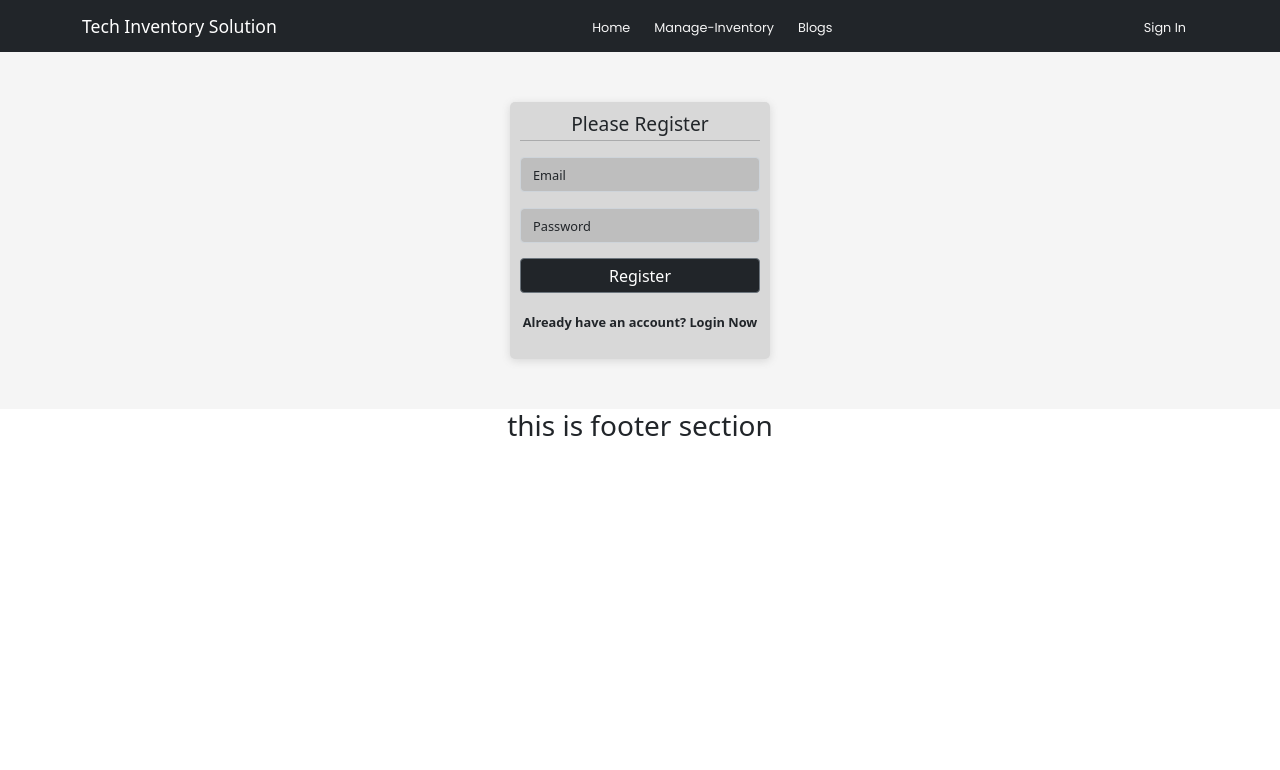
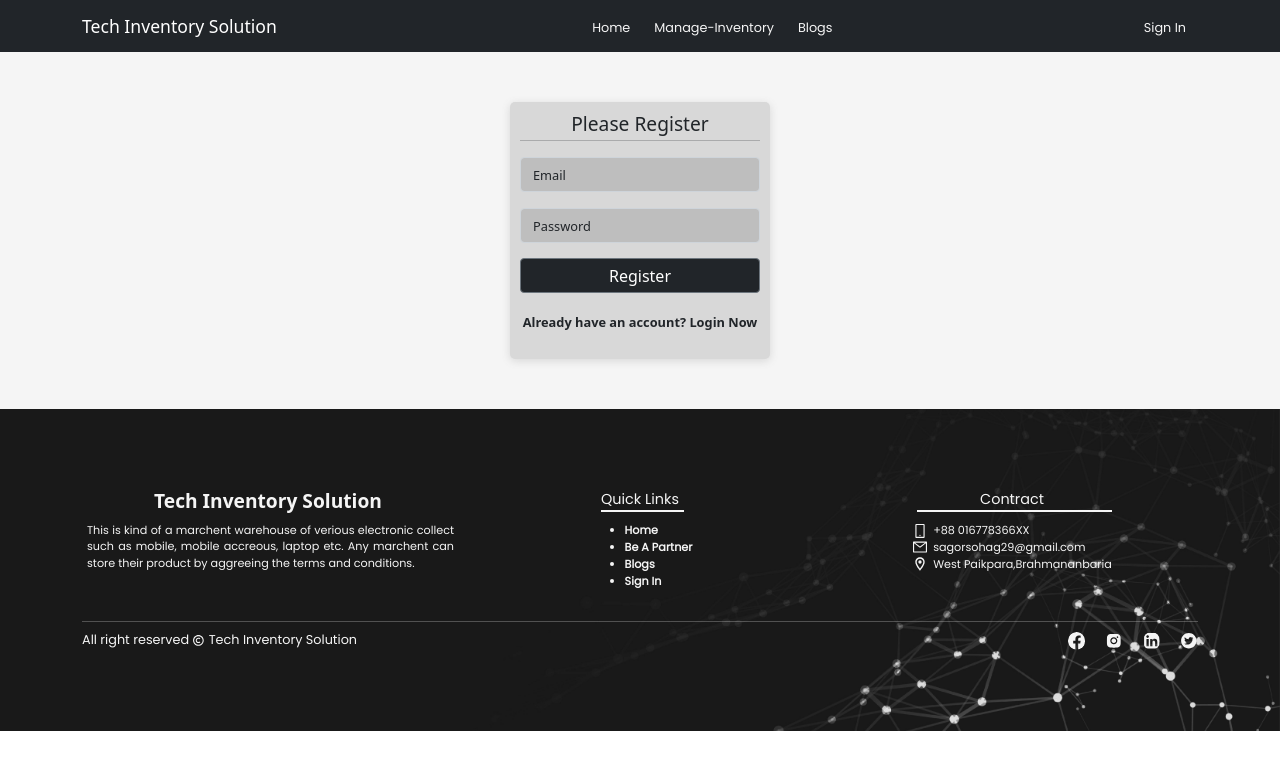
Before and after one commit to SohagSagar/full-stack-inventory-solution-using-react-mongodb-firebaseAuth-client-side, a React (Create React App) app: page /register in a window 1280 px wide. Shown: the top 770 px of the page. Built offline with nearby package versions, Linux system fonts and the light colour scheme; a web font is replaced by a local one.

Commit message:
footer section added

```diff
--- a/src/SharedComponents/Footer/Footer.css
+++ b/src/SharedComponents/Footer/Footer.css
@@ -0,0 +1,98 @@
+.footer{
+    padding-top: 80px;
+    background-image: url('../../../public/footer-bg.jpg');
+    background-repeat: no-repeat;
+    background-size: cover;
+    padding-bottom: 80px;
+}
+.footer-container{
+   display: flex;
+   align-items:flex-start;
+   justify-content:space-around;
+
+
+}
+.inventory-logo{
+    display: flex;
+    flex-direction: column;
+    align-items: flex-start;
+    color: whitesmoke;
+
+    width: 400px;
+}
+.inventory-logo p{
+    text-align: justify;
+
+}
+.inventory-logo h3{
+    font-size: 1.2em;
+    font-weight: 600;
+    margin: auto;
+    margin-bottom: 10px;
+
+}
+.quick-links{
+    display: flex;
+    flex-direction: column;
+    align-items: center;
+    width: 400px;
+}
+.quick-links-li{
+    display: flex;
+    flex-direction: column;
+    align-items:start;
+}
+.footer-contract{
+    display: flex;
+    align-items: center;
+}
+.contract-info{
+    display: flex;
+    flex-direction: column;
+    align-items: center;
+    width: 400px;
+}
+.contract-icon{
+    color: whitesmoke;
+}
+.footer-heading{
+    margin-bottom: 10px;
+    margin-left: 5px;
+    font-size: 0.9em;
+    color: whitesmoke;
+    font-weight: 400;
+    font-family: 'Poppins', sans-serif;
+    padding-right: 5px;
+    border-bottom: 2px solid whitesmoke;
+}
+.footer-contract p,.inventory-logo p, ul li{
+    margin-bottom: 0;
+    margin-left: 5px;
+    font-size: 0.7em;
+    color: whitesmoke;
+    font-weight: 400;
+    font-family: 'Poppins', sans-serif;
+}
+.footer-hr{
+    margin-bottom: 5px;
+    color: whitesmoke;
+}
+.footer-social-links{
+    display: flex;
+    align-items: center;
+    justify-content: space-between;
+}
+.footer-social-links p{
+    font-size: 0.8em;
+    color: whitesmoke;
+    font-weight: 400;
+    margin-bottom: 0;
+    font-family: 'Poppins', sans-serif;
+}
+
+.social-icon{
+    font-size: 1.1em;
+    border-radius: 50%;
+    margin-left: 20px;
+    color: whitesmoke;
+}
--- a/src/SharedComponents/Footer/Footer.js
+++ b/src/SharedComponents/Footer/Footer.js
@@ -1,9 +1,71 @@
 import React from 'react';
+import './Footer.css';
+import { Link } from 'react-router-dom';
+import { AiOutlineMobile, AiOutlineMail,AiFillInstagram,AiFillTwitterCircle } from 'react-icons/ai';
+import { BsFacebook } from 'react-icons/bs';
+import { BiCopyright} from 'react-icons/bi';
+import { MdOutlineLocationOn } from 'react-icons/md';
+import { FaLinkedin } from 'react-icons/fa';
 
 const Footer = () => {
     return (
-        <div>
-            <h3>this is footer section</h3>
+        <div className='footer'>
+            <div className='footer-container container'>
+
+                <div className="inventory-logo">
+                    <h3>Tech Inventory Solution</h3>
+                    <p>This is kind of a marchent warehouse of verious electronic collect such as mobile, mobile accreous, laptop etc. Any marchent can store their product by aggreeing the terms and conditions.</p>
+                </div>
+
+                <div className="quick-links">
+                    <p className='footer-heading'>Quick Links</p>
+                    <ul className='quick-links-li'>
+                        <li><Link style={{ textDecoration: 'none', color: 'whitesmoke', fontWeight: '600' }} to={'/'}>Home</Link></li>
+
+                        <li><Link style={{ textDecoration: 'none', color: 'whitesmoke', fontWeight: '600' }} to={'/'}>Be A Partner</Link></li>
+
+                        <li><Link style={{ textDecoration: 'none', color: 'whitesmoke', fontWeight: '600' }} to={'/blogs'}>Blogs</Link></li>
+
+                        <li><Link style={{ textDecoration: 'none', color: 'whitesmoke', fontWeight: '600' }} to={'/sign-in'}>Sign In</Link></li>
+                    </ul>
+
+                </div>
+
+                <div className="contract-info">
+                    <div>
+                        <p className='footer-heading'>Contract</p>
+
+                        <div className='footer-contract'>
+                            <AiOutlineMobile className='contract-icon'/>
+                            <p>+88 016778366XX</p>
+                        </div>
+                        <div className='footer-contract'>
+                            <AiOutlineMail className='contract-icon'/>
+                            <p>sagorsohag29@gmail.com</p>
+                        </div>
+                        <div className='footer-contract'>
+                            <MdOutlineLocationOn  className='contract-icon'/>
+                            <p>West Paikpara,Brahmananbaria</p>
+                        </div>
+                    </div>
+
+
+                </div>
+
+            </div>
+            <div className='footer-bottom container'>
+                <hr className='footer-hr' />
+                <div className="footer-social-links">
+                    <p>All right reserved <BiCopyright/> Tech Inventory Solution</p>
+                    <div className="social-links">
+                        <BsFacebook className='social-icon'/>
+                        <AiFillInstagram className='social-icon'/>
+                        <FaLinkedin className='social-icon'/>
+                        <AiFillTwitterCircle className='social-icon'/>
+                    </div>
+                </div>
+            </div>
+
         </div>
     );
 };
```
Also changed, not shown: public/footer-bg.jpg (added).
